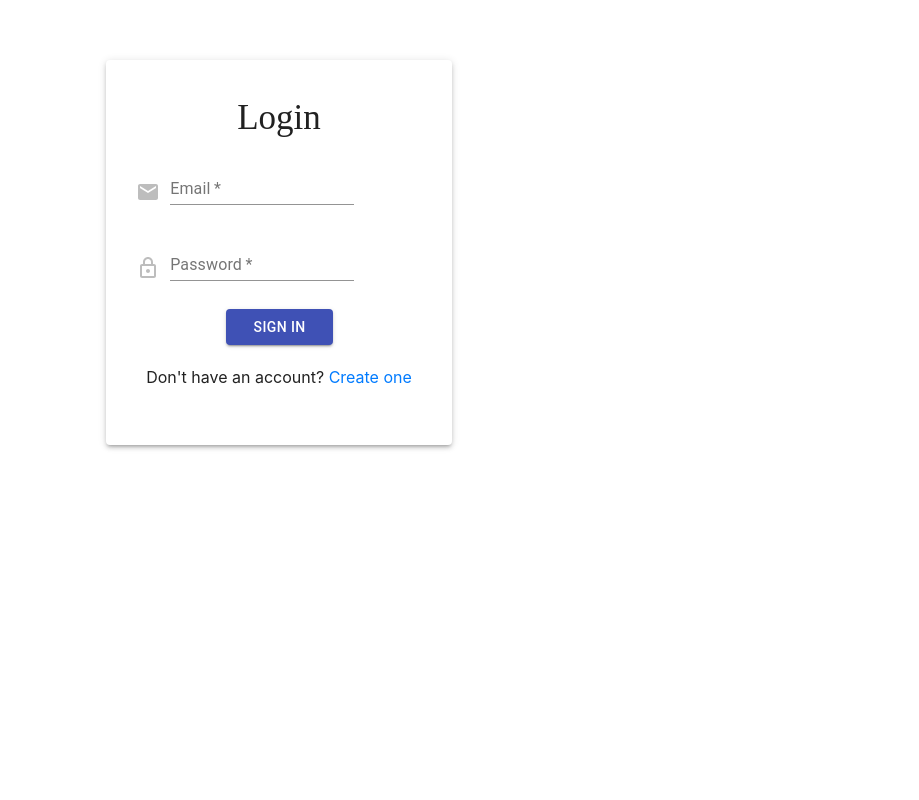
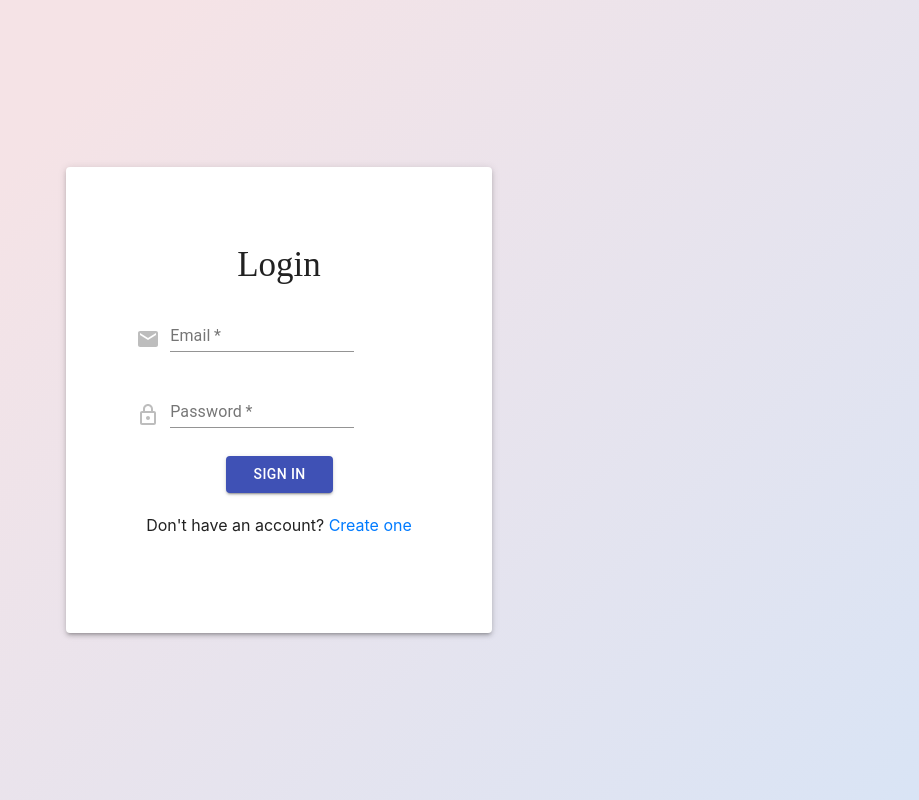
Before and after one commit to aashnachhabra/MutualFundsApp, a React (Create React App) app: page /login in a window 1280 px wide. Shown: the whole page, without its empty margins (361-1280 px from the left). Built offline with nearby package versions, Linux system fonts and the light colour scheme.

Commit message:
background changes

```diff
--- a/src/Components/FundListing.js
+++ b/src/Components/FundListing.js
@@ -37,13 +37,6 @@ function FundListing(props) {
     <>
       <div
         style={{
-          border: "5px ridge #2451B7",
-
-          margin: "15px",
-        }}
-      >
-        <div
-          style={{
           display: "flex",
           justifyContent: "center",
           paddingTop: "40px",
@@ -60,30 +53,17 @@ function FundListing(props) {
           >
             {data?.meta?.fund_house}
           </Typography>
-            <Typography
-              variant="h6"
-              style={{ fontFamily: "serif" }}
-              gutterBottom
-            >
+          <Typography variant="h6" style={{ fontFamily: "serif" }} gutterBottom>
             <b>Scheme Type:</b> {data?.meta?.scheme_type}
           </Typography>
-            <Typography
-              variant="h6"
-              style={{ fontFamily: "serif" }}
-              gutterBottom
-            >
+          <Typography variant="h6" style={{ fontFamily: "serif" }} gutterBottom>
             <b>Scheme Category :</b> {data?.meta?.scheme_category}
           </Typography>
-            <Typography
-              variant="h6"
-              style={{ fontFamily: "serif" }}
-              gutterBottom
-            >
+          <Typography variant="h6" style={{ fontFamily: "serif" }} gutterBottom>
             <b>Scheme Name :</b> {data?.meta?.scheme_name}
           </Typography>
           <Typography variant="h6" style={{ fontFamily: "serif" }}>
-              <b> Latest Nav :</b> ₹{" "}
-              {data?.data?.length > 0 && data.data[0]?.nav}
+            <b> Latest Nav :</b> ₹ {data?.data?.length > 0 && data.data[0]?.nav}
           </Typography>
         </Paper>
       </div>
@@ -113,14 +93,9 @@ function FundListing(props) {
             />
           </AreaChart>
         </ResponsiveContainer>
-          <Typography
-            variant="h6"
-            align="center"
-            style={{ fontFamily: "serif" }}
-          >
+        <Typography variant="h6" align="center" style={{ fontFamily: "serif" }}>
           2021 Analysis
         </Typography>
-        </div>
       </div>
     </>
   );
--- a/src/Components/Listings.js
+++ b/src/Components/Listings.js
@@ -44,9 +44,6 @@ function Listings(props) {
   };
   return (
     <>
-      <div
-        style={{ border: "5px ridge #2451B7", margin: "15px", padding: "20px" }}
-      >
       <nav
         className="navbar navbar-light py-3 justify-content-between"
         style={{ backgroundColor: "#e3f2fd" }}
@@ -105,7 +102,6 @@ function Listings(props) {
             );
           })}
       </div>
-      </div>
     </>
   );
 }
--- a/src/Components/LoginPage.js
+++ b/src/Components/LoginPage.js
@@ -48,18 +48,20 @@ function LoginPage(props) {
     }
   };
   return (
-    <>
     <div
       style={{
         display: "flex",
         justifyContent: "center",
-          paddingTop: "60px",
+        alignItems: "center",
+        backgroundColor: "#d9e4f5",
+        backgroundImage: "linear-gradient(315deg, #d9e4f5 0%, #f5e3e6 74%)",
+        height: "100%",
       }}
     >
       <Paper
         elevation={3}
         style={{
-            padding: "20px",
+          padding: "60px",
         }}
       >
         <div
@@ -165,7 +167,6 @@ function LoginPage(props) {
         </div>
       </Paper>
     </div>
-    </>
   );
 }
 export default withRouter(LoginPage);
--- a/src/Components/SignUp.js
+++ b/src/Components/SignUp.js
@@ -67,7 +67,10 @@ function SignUp() {
         style={{
           display: "flex",
           justifyContent: "center",
-          paddingTop: "50px",
+          alignItems: "center",
+          backgroundColor: "#f3e6e8",
+          backgroundImage: "linear-gradient(315deg, #f3e6e8 0%, #d5d0e5 74%)",
+          height: "100%",
         }}
       >
         <Paper elevation={3} style={{ padding: "20px", width: "40%" }}>
--- a/src/index.css
+++ b/src/index.css
@@ -1,13 +1,17 @@
 body {
   margin: 0;
-  font-family: -apple-system, BlinkMacSystemFont, 'Segoe UI', 'Roboto', 'Oxygen',
-    'Ubuntu', 'Cantarell', 'Fira Sans', 'Droid Sans', 'Helvetica Neue',
+  font-family: -apple-system, BlinkMacSystemFont, "Segoe UI", "Roboto", "Oxygen",
+    "Ubuntu", "Cantarell", "Fira Sans", "Droid Sans", "Helvetica Neue",
     sans-serif;
   -webkit-font-smoothing: antialiased;
   -moz-osx-font-smoothing: grayscale;
+  min-height: 100vh;
 }
 
 code {
-  font-family: source-code-pro, Menlo, Monaco, Consolas, 'Courier New',
+  font-family: source-code-pro, Menlo, Monaco, Consolas, "Courier New",
     monospace;
 }
+#root {
+  height: 100vh;
+}
```
Lines whose indentation alone changed are shown as unchanged.
